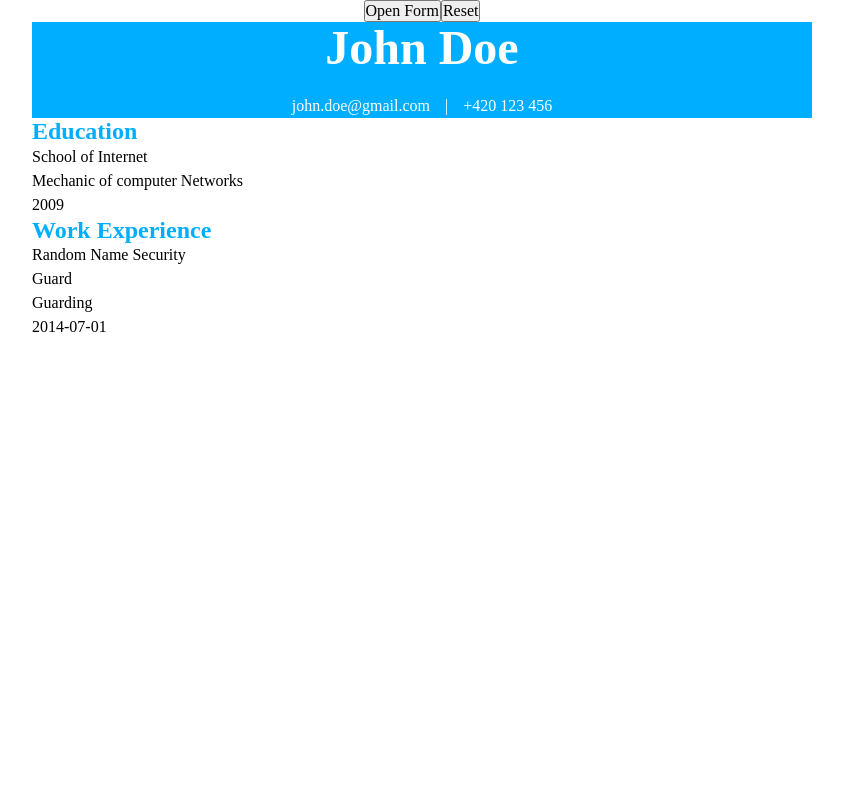
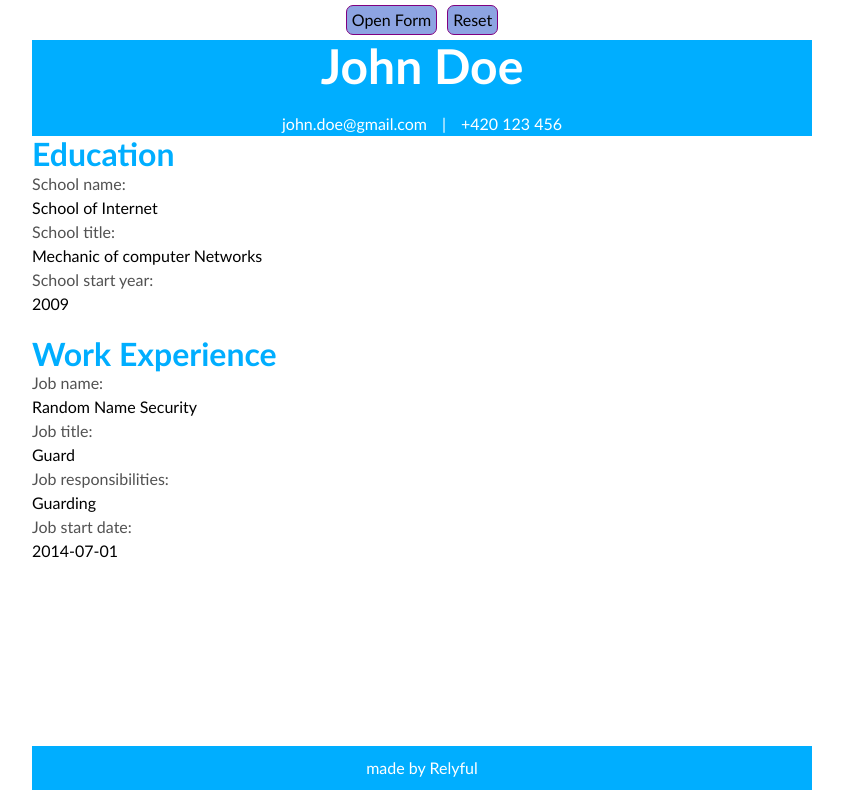
Before and after one commit to Relyful/odinCvApp, a React (Vite) app: page / in a window 1280 px wide. Shown: the whole page, without its empty margins (218-1061 px from the left). Built offline with nearby package versions, Linux system fonts and the light colour scheme.

Commit message:
Finish styling of CV, add button to add work experience

```diff
--- a/src/App.css
+++ b/src/App.css
@@ -19,6 +19,12 @@ fieldset {
   padding: 10px;
 }
 
+.cvWrapper {
+  display: flex;
+  flex-direction: column;
+  min-height: 750px;
+}
+
 .buttons {
   display: flex;
   justify-content: center;
@@ -31,6 +37,12 @@ fieldset {
   gap: 20px;
   background-color: rgb(0, 174, 255);
   color: white;
+}
+
+.experience {
+  display: flex;
+  flex-direction: column;
+  flex-grow: 1;
 }
 
 .personalInfo h1 {
@@ -46,4 +58,29 @@ fieldset {
 
 h2 {
   color: rgb(0, 174, 255);
+  font-size: 2em;
 }
+
+.schoolInfo p, .jobInfo p {
+  color: rgb(82, 82, 82);
+}
+
+.listOfJobs, .listOfSchools {
+  margin-bottom: 20px;
+}
+
+.footer {
+  text-align: center;
+  margin-top: auto;
+  padding: 10px;
+  background-color: rgb(0, 174, 255);
+  color: white;
+}
+
+.buttons button {
+  padding: 5px;
+  margin: 5px;
+  background-color: rgb(141, 164, 226);
+  border-radius: 7px;
+  border: 1px solid purple;
+}
--- a/src/App.jsx
+++ b/src/App.jsx
@@ -2,15 +2,19 @@ import { useState } from "react";
 import "./App.css";
 import ModalForm from "./components/cvForm";
 import School from "./components/school";
+import Job from "./components/job";
 
 function SchoolList({ school }) {
   const list = school.map((school) => {
     return (
-      <li key={school.schoolId}>
-        <p>{school.schoolName}</p>
-        <p>{school.schoolTitle}</p>
-        <p>{school.schoolYear}</p>
-      </li>
+      <div className="listOfSchools" key={school.schoolId}>
+        <p>School name: </p>
+        {school.schoolName}
+        <p>School title: </p>
+        {school.schoolTitle}
+        <p>School start year: </p>
+        {school.schoolYear}
+      </div>
     );
   });
   return <>{list}</>;
@@ -19,12 +23,16 @@ function SchoolList({ school }) {
 function JobList({ job }) {
   const list = job.map((job) => {
     return (
-      <li key={job.id}>
-        <p>{job.name}</p>
-        <p>{job.title}</p>
-        <p>{job.responsibility}</p>
-        <p>{job.startDate.toLocaleString().split(",")[0]}</p>
-      </li>
+      <div className="listOfJobs" key={job.id}>
+        <p>Job name: </p>
+        {job.name}
+        <p>Job title: </p>
+        {job.title}
+        <p>Job responsibilities: </p>
+        {job.responsibility}
+        <p>Job start date: </p>
+        {job.startDate}
+      </div>
     );
   });
   return <>{list}</>;
@@ -158,6 +166,11 @@ function App() {
     setSchool([...school, new School()]);
   };
 
+  const addEmptyJob = (e) => {
+    e.preventDefault();
+    setJob([...job, new Job()]);
+  }
+
   return (
     <>
       <ModalForm
@@ -175,6 +188,7 @@ function App() {
         handleJobTitle={handleJobTitle}
         handleJobRespo={handleJobRespo}
         handleJobStartDate={handleJobStartDate}
+        addEmptyJob={addEmptyJob}
         nameVal={name}
         emailVal={email}
         phoneVal={phone}
@@ -198,18 +212,17 @@ function App() {
             <p>{phone}</p>
           </div>
         </div>
+        <div className="experience">
           <div className="schoolInfo">
             <h2>Education</h2>
-          <ul>
             <SchoolList school={school} />
-          </ul>
           </div>
           <div className="jobInfo">
             <h2>Work Experience</h2>
-          <ul>
             <JobList job={job} />
-          </ul>
           </div>
+        </div>
+        <div className="footer">made by Relyful</div>
       </div>
     </>
   );
--- a/src/components/cvForm.css
+++ b/src/components/cvForm.css
@@ -18,3 +18,7 @@
   max-height: 95vh;
   overflow: auto;
 }
+
+.cvForm fieldset li {
+  margin-bottom: 15px;
+}
--- a/src/components/cvForm.jsx
+++ b/src/components/cvForm.jsx
@@ -17,6 +17,7 @@ export default function ModalForm({
   handleJobTitle,
   handleJobRespo,
   handleJobStartDate,
+  addEmptyJob,
   nameVal,
   emailVal,
   phoneVal,
@@ -84,6 +85,7 @@ export default function ModalForm({
             handleJobRespo={handleJobRespo}
             handleJobStartDate={handleJobStartDate}
           />
+          <button onClick={addEmptyJob}>New Job</button>
         </fieldset>
         <button type="button" onClick={submitHelper}>
           Submit
--- /dev/null
+++ b/src/components/job.js
@@ -0,0 +1,9 @@
+export default class Job {
+  constructor() {
+    this.name,
+    this.title,
+    this.responsibility,
+    this.startDate,
+    this.id = crypto.randomUUID();
+  }
+}
--- a/src/components/jobInfo.jsx
+++ b/src/components/jobInfo.jsx
@@ -14,7 +14,7 @@ function JobInfo({
               type="text"
               name="jobName"
               id="jobName"
-              value={job.name}
+              defaultValue={job.name}
               onChange={handleJobName}
             />
           </div>
@@ -24,7 +24,7 @@ function JobInfo({
               type="text"
               name="jobTitle"
               id="jobTitle"
-              value={job.title}
+              defaultValue={job.title}
               onChange={handleJobTitle}
             />
           </div>
@@ -34,7 +34,7 @@ function JobInfo({
               type="text"
               name="jobRespo"
               id="jobRespo"
-              value={job.responsibility}
+              defaultValue={job.responsibility}
               onChange={handleJobRespo}
             />
           </div>
--- a/src/index.css
+++ b/src/index.css
@@ -79,6 +79,7 @@ textarea:not([rows]) {
 body {
   display: flex;
   justify-content: center;
+  font-family:'Gill Sans', 'Gill Sans MT', Calibri, 'Trebuchet MS', sans-serif;
 }
 
 #root {
```
Lines whose indentation alone changed are shown as unchanged.
